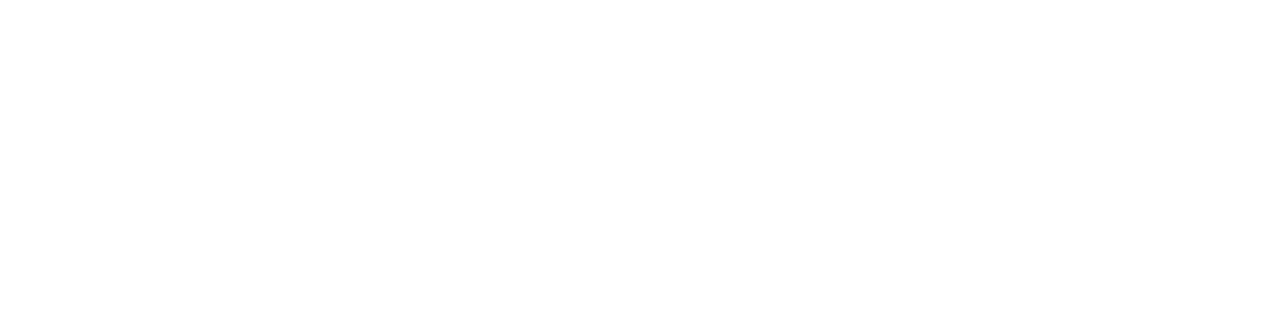
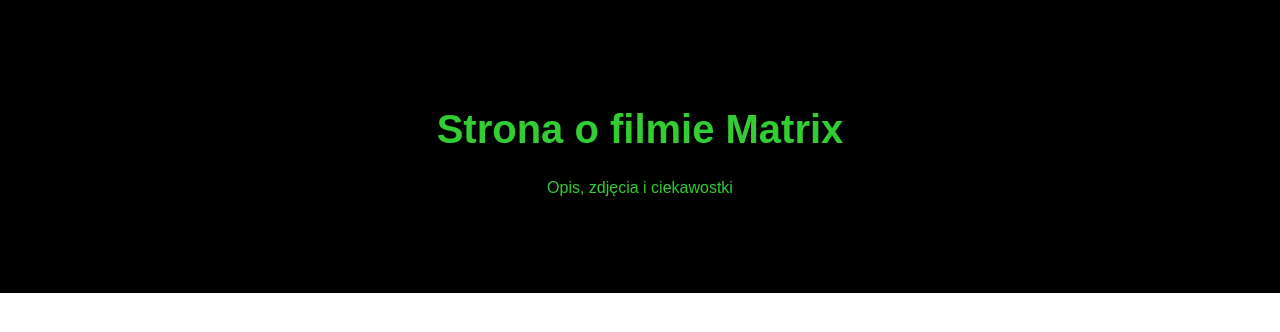
Before and after one commit to StanislawGzowski/strona-matrix, a plain HTML site: page index.html in a window 1280 px wide. Drawn offline with Linux system fonts and the light colour scheme.

Commit message:
dodanie i zmodyfikowanie nagłówka

```diff
--- a/index.html
+++ b/index.html
@@ -5,8 +5,13 @@
     <meta http-equiv="X-UA-Compatible" content="IE=edge">
     <meta name="viewport" content="width=device-width, initial-scale=1.0">
     <title>Document</title>
+    <link rel="stylesheet" href="style.css">
 </head>
 <body>
+    <div class="header">
+        <h1>Strona o filmie Matrix</h1>
+        <p>Opis, zdjęcia i ciekawostki</p>
+    </div>
 
 </body>
 </html>
--- a/style.css
+++ b/style.css
@@ -0,0 +1,15 @@
+body {
+    font-family: Arial, Helvetica, sans-serif;
+    margin: 0;
+}
+
+.header {
+    padding: 80px;
+    text-align: center;
+    background: black;
+    color:limegreen;
+}
+
+.header h1 {
+    font-size: 40px;
+}
```
